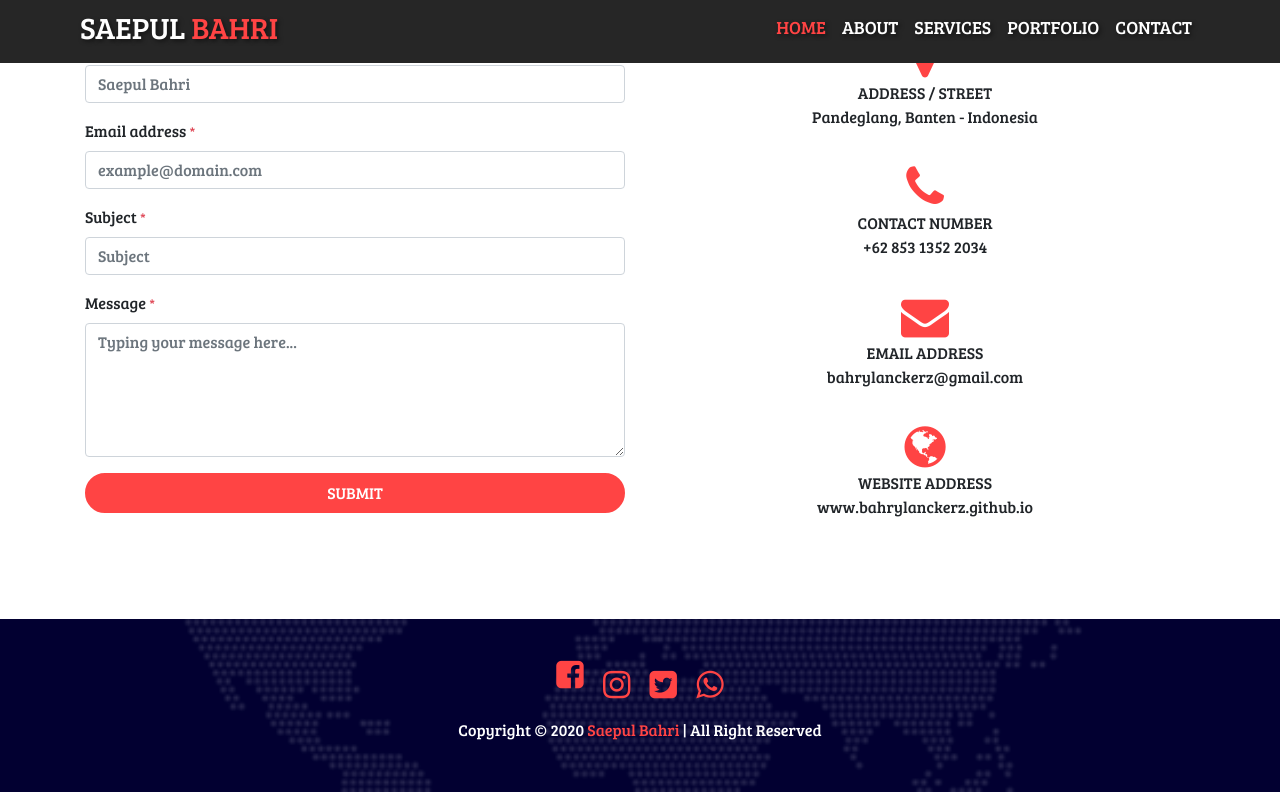
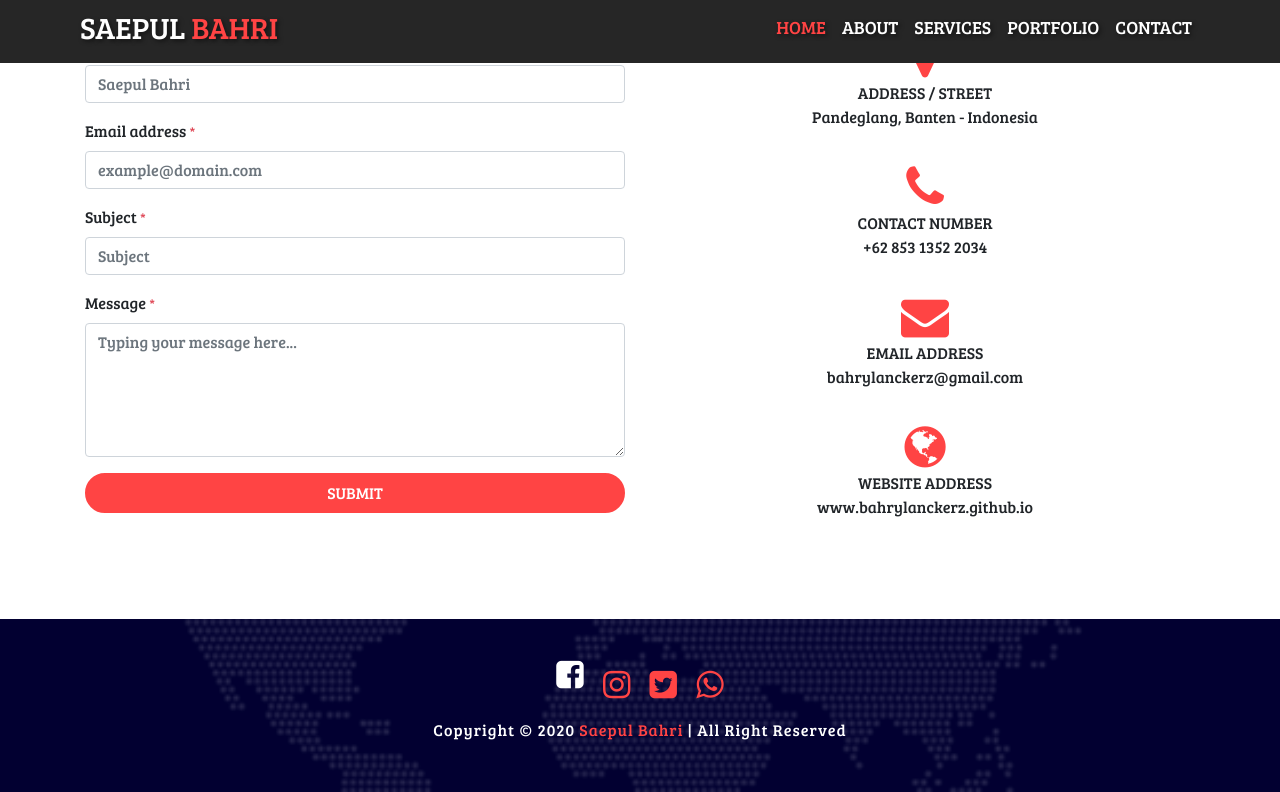
Before and after one commit to bahrylanckerz/bahrylanckerz.github.io, a plain HTML site: page index.html in a window 1280 px wide. In both pictures the pointer is over the link 578 px from the left and 4586 px from the top of the page. Shown: the part 3897-4689 px from the top of the page. Drawn offline with Linux system fonts and the light colour scheme.

Commit message:
Modified css footer

```diff
--- a/assets/css/style.css
+++ b/assets/css/style.css
@@ -5,41 +5,51 @@
 	padding: 0;
 	box-sizing: border-box;
 }
+
 html {
 	scroll-behavior: smooth;
 }
+
 body {
 	font-family: 'Bree Serif', serif;
 }
+
 .btn {
 	text-transform: uppercase;
 	border-radius: 50px;
 }
+
 .btn-primary {
 	background: #ff4444;
 	border: 2px solid #ff4444;
 }
+
 .btn-primary:hover {
 	color: #ff4444;
 	background: transparent;
 	border: 2px solid #ff4444;
 }
+
 .btn-secondary {
 	color: #ff4444;
 	background: transparent;
 	border: 2px solid #ff4444;
 }
+
 .btn-secondary:hover {
 	color: #fff;
 	background: #ff4444;
 	border: 2px solid #ff4444;
 }
+
 .section-padding {
 	padding: 90px 0;
 }
+
 .section-header {
 	padding-bottom: 30px;
 }
+
 .section-header span {
 	color: #ff4444;
 }
@@ -49,6 +59,7 @@ body {
 	padding: 0 5%;
 	background: #262626;
 }
+
 .nav-area .navbar-brand {
 	color: #fff;
 	font-size: 30px;
@@ -56,34 +67,42 @@ body {
 	text-shadow: 2px 2px 4px rgba(0, 0, 0, 0.5);
 	transition: 0.5s;
 }
+
 .nav-area .navbar-brand span {
 	color: #ff4444;
 }
+
 .nav-area .navbar-brand:hover {
 	color: #ff4444;
 }
+
 .nav-area .navbar-brand:hover span {
 	color: #fff;
 }
+
 .nav-area .navbar-toggler {
 	border: none;
 	outline: none;
 	padding: 0;
 }
+
 .nav-area .navbar-toggler i {
 	font-size: 25px;
 	color: #fff;
 }
+
 .nav-area .navbar-toggler:hover i {
 	color: #ff4444;
 	transition: 0.5s;
 }
+
 .nav-area .nav-link {
 	color: #fff !important;
 	font-size: 18px;
 	text-transform: uppercase;
 	text-shadow: 2px 2px 4px rgba(0, 0, 0, 0.5);
 }
+
 .nav-area .nav-link.active,
 .nav-area .nav-link:hover {
 	color: #ff4444 !important;
@@ -99,6 +118,7 @@ body {
 	color: #fff;
 	position: relative;
 }
+
 .slider-area:before {
 	content: '';
 	position: absolute;
@@ -108,13 +128,16 @@ body {
 	left: 0;
 	background: linear-gradient(360deg, #000, transparent);
 }
+
 .slider-text {
 	text-align: center;
 	padding-top: 20%;
 }
+
 .slider-text h1 {
 	font-size: 45px;
 }
+
 .slider-text h3 {
 	font-size: 20px;
 	padding-bottom: 20px;
@@ -124,18 +147,23 @@ body {
 .about-area.section-padding {
 	padding-bottom: 0;
 }
+
 .about-img {
 	padding-right: 20px;
 }
+
 .about-img img {
 	width: 100%;
 }
+
 .about-text {
 	padding-left: 20px;
 }
+
 .about-text h4 {
 	padding-left: 0;
 }
+
 .about-text p {
 	text-align: justify;
 	line-height: 30px;
@@ -149,6 +177,7 @@ body {
 	background-position: center;
 	position: relative;
 }
+
 .skills-area:before {
 	content: '';
 	position: absolute;
@@ -158,10 +187,12 @@ body {
 	left: 0;
 	background: rgba(0, 0, 0, 0.8);
 }
+
 .skills-text {
 	display: flex;
 	justify-content: space-between;
 }
+
 .skills-bar {
 	width: 100%;
 	height: 15px;
@@ -169,27 +200,34 @@ body {
 	background: #fff;
 	margin-bottom: 30px;
 }
+
 .skills-bar span {
 	display: block;
 	height: 15px;
 	border-radius: 10px;
 	background: #ff4444;
 }
+
 .skills-html5 {
 	width: 85%;
 }
+
 .skills-css3 {
 	width: 80%;
 }
+
 .skills-javascript {
 	width: 70%;
 }
+
 .skills-php {
 	width: 80%;
 }
+
 .skills-bootstrap {
 	width: 90%;
 }
+
 .skills-codeigniter {
 	width: 80%;
 }
@@ -198,6 +236,7 @@ body {
 .services-single {
 	border-radius: 0 30px 0 30px;
 }
+
 .services-single:hover {
 	color: #fff;
 	background: #ff4444;
@@ -209,6 +248,7 @@ body {
 .award-area.section-padding {
 	padding: 50px 0;
 }
+
 .award-area {
 	background-image: url('../img/8.jpg');
 	background-attachment: fixed;
@@ -216,6 +256,7 @@ body {
 	background-position: center;
 	position: relative;
 }
+
 .award-area:before {
 	content: '';
 	position: absolute;
@@ -225,6 +266,7 @@ body {
 	left: 0;
 	background: linear-gradient(180deg, #000, transparent);
 }
+
 .award-area h2 {
 	padding-bottom: 20px;
 }
@@ -244,13 +286,13 @@ body {
 	cursor: pointer;
 }
 
-.portfolio-area .gallery .image img{
+.portfolio-area .gallery .image img {
 	width: 100%;
 	height: 100%;
 	transition: 0.2s;
 }
 
-.portfolio-area .gallery .image:hover img{
+.portfolio-area .gallery .image:hover img {
 	transform: scale(1.5);
 }
 
@@ -258,9 +300,11 @@ body {
 .contact-area .contact-info i {
 	color: #ff4444;
 }
+
 .contact-area .contact-info p {
 	margin-bottom: 0;
 }
+
 .contact-area .contact-info span {
 	display: block;
 	margin-bottom: 10px;
@@ -270,6 +314,7 @@ body {
 .footer-area.section-padding {
 	padding: 50px 0;
 }
+
 .footer-area {
 	color: #fff;
 	background-color: #020031;
@@ -279,28 +324,35 @@ body {
 	background-repeat: no-repeat;
 	position: relative;
 }
+
 .footer-area p {
 	margin: 0;
+	letter-spacing: 1px;
 }
+
+.footer-area a i {
+	transition: 0.5s;
+}
+
 .footer-area a:hover i {
 	transform: translateY(-10px);
-	transition: 0.5s;
 }
+
 .footer-area a {
 	color: #ff4444;
 	text-decoration: none;
 }
+
 .footer-area a:hover {
-	color: #ff4444;
-	transition: 0.5s;
+	color: #fff;
 }
-
 
 
 @media screen and (max-width: 992px) {
 	.slider-text {
 		padding-top: 30%;
 	}
+
 	.portfolio-area .gallery .image {
 		flex: 33.33%;
 	}
@@ -310,35 +362,44 @@ body {
 	.nav-area {
 		padding: 0;
 	}
+
 	.nav-area .nav-link.active,
 	.nav-area .nav-link:hover {
 		color: #fff !important;
 		background: #ff4444;
 		transition: 0.5s;
 	}
+
 	.portfolio-area .gallery .image {
 		flex: 40%;
 	}
+
 	.about-img {
 		padding-right: 0;
 		margin-bottom: 20px;
 	}
+
 	.about-text {
 		padding-left: 0;
 	}
+
 	.nav-item {
 		text-align: center;
 	}
+
 	.slider-text {
 		padding-top: 50%;
 	}
+
 	.slider-text h1 {
 		font-size: 30px;
 	}
+
 	.slider-text h2 {
 		font-size: 24px;
 		padding-bottom: 20px;
 	}
+
 	.contact-form {
 		margin-bottom: 30px;
 	}
@@ -348,6 +409,7 @@ body {
 	.slider-text {
 		padding-top: 50%;
 	}
+
 	.portfolio-area .gallery .image {
 		flex: 100%;
 	}
```
